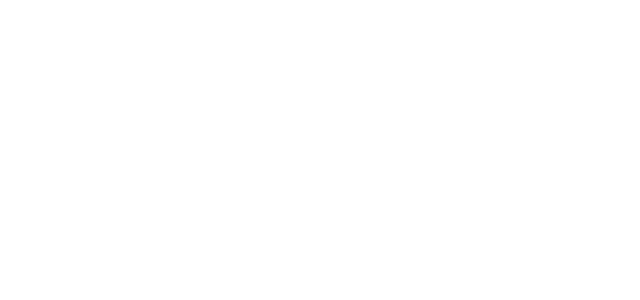
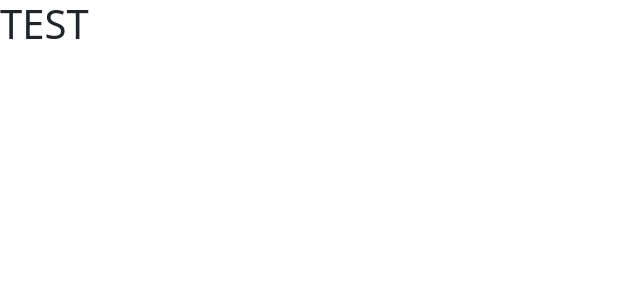
Before and after one commit to Valdemar26/accounting, an Angular app: page / in a window 1280 px wide. Shown: the top 300 px of the page, without its empty margins (0-640 px from the left). Built offline with nearby package versions, Linux system fonts and the light colour scheme.

Commit message:
feature: added bootstrap and some routings, added modules folder with auth

```diff
--- a/package.json
+++ b/package.json
@@ -18,6 +18,7 @@
     "@angular/platform-browser": "^17.1.0",
     "@angular/platform-browser-dynamic": "^17.1.0",
     "@angular/router": "^17.1.0",
+    "bootstrap": "^5.3.3",
     "rxjs": "~7.8.0",
     "tslib": "^2.3.0",
     "zone.js": "~0.14.3"
--- /dev/null
+++ b/src/app/app-routing.module.ts
@@ -0,0 +1,10 @@
+import { Routes } from '@angular/router';
+
+export const routes: Routes = [
+  {
+    path: 'auth',
+    loadChildren: () =>
+      import('./modules/auth/auth.module').then(m => m.AuthModule),
+  },
+  { path: '**', redirectTo: 'error/404' },
+];
--- a/src/app/app.component.html
+++ b/src/app/app.component.html
@@ -1 +1,3 @@
+<h1 class="d-flex">TEST</h1>
+
 <router-outlet />
--- a/src/app/app.config.ts
+++ b/src/app/app.config.ts
@@ -1,7 +1,7 @@
 import { ApplicationConfig } from '@angular/core';
 import { provideRouter } from '@angular/router';
 
-import { routes } from './app.routes';
+import { routes } from './app-routing.module';
 
 export const appConfig: ApplicationConfig = {
   providers: [provideRouter(routes)]
--- a/src/app/app.routes.ts
+++ /dev/null
@@ -1,3 +0,0 @@
-import { Routes } from '@angular/router';
-
-export const routes: Routes = [];
--- a/src/index.html
+++ b/src/index.html
@@ -6,8 +6,10 @@
   <base href="/">
   <meta name="viewport" content="width=device-width, initial-scale=1">
   <link rel="icon" type="image/x-icon" href="favicon.ico">
+  <link href="https://cdn.jsdelivr.net/npm/bootstrap@5.3.3/dist/css/bootstrap.min.css" rel="stylesheet" integrity="sha384-QWTKZyjpPEjISv5WaRU9OFeRpok6YctnYmDr5pNlyT2bRjXh0JMhjY6hW+ALEwIH" crossorigin="anonymous">
 </head>
 <body>
   <app-root></app-root>
+  <script src="https://cdn.jsdelivr.net/npm/bootstrap@5.3.3/dist/js/bootstrap.bundle.min.js" integrity="sha384-YvpcrYf0tY3lHB60NNkmXc5s9fDVZLESaAA55NDzOxhy9GkcIdslK1eN7N6jIeHz" crossorigin="anonymous"></script>
 </body>
 </html>
```
Also changed, not shown: src/app/modules/auth/auth.module.ts (added, +12 -0 lines), 1 other file (tests, documents, lock files or other folders).
